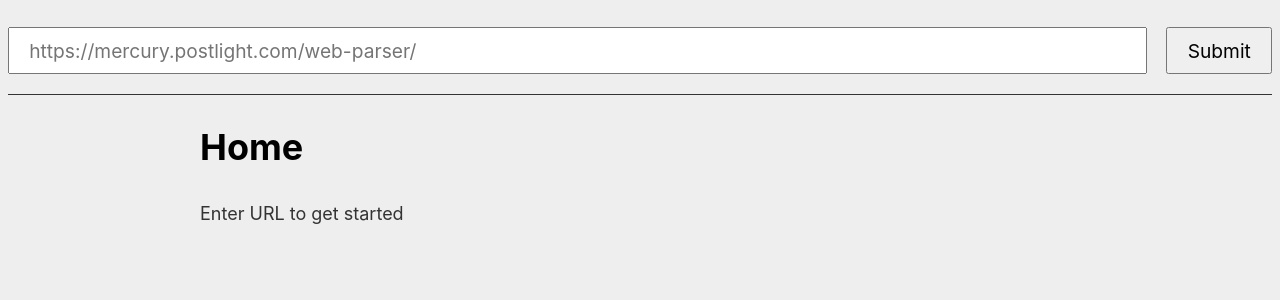
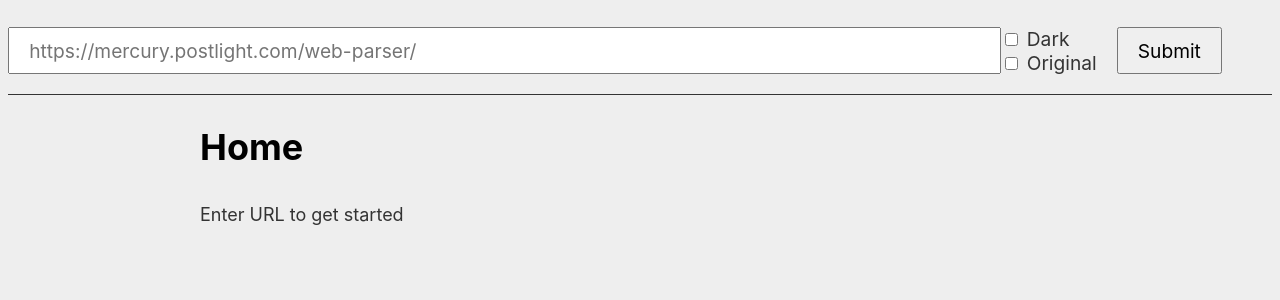
Before and after one commit to irfancharania/readability-wrapper, a Flask app: page / in a window 1280 px wide. Shown: the top 300 px of the page. Run offline with Flask 2, Linux system fonts and the light colour scheme.

Commit message:
Add fallback url
Add readme and license
Add switch theme
Add switch url redirect

```diff
--- /dev/null
+++ b/app.json
@@ -0,0 +1,6 @@
+{
+  "name": "Readability Parser",
+  "description": "Remove all the cruft from web pages for a pleasant reading experience",
+  "repository": "https://github.com/irfancharania/readability-wrapper",
+  "keywords": [ "readability", "mercury", "heroku" ]
+}
--- a/app.py
+++ b/app.py
@@ -1,11 +1,11 @@
-from flask import Flask, request, render_template, send_from_directory, url_for
+from flask import Flask, request, render_template, send_from_directory, url_for, redirect
 from mercury_parser import ParserAPI
 from urlparse import urljoin
 import validators
 import urllib
 import os
 import re
-from config import MERCURY_API_KEY, LINKS, THEME, DO_NOT_REDIRECT
+from config import MERCURY_API_KEY, DO_NOT_REDIRECT, FALLBACK_REDIRECT_URL
 
 # initialization
 app = Flask(__name__)
@@ -52,33 +52,34 @@
 def main():
     # variables
     page_url = ""
-    page_theme = THEME
-    page_links = LINKS
 
     # parse query string parameters
     paramTheme = request.args.get('theme')
-    if paramTheme:
-        page_theme = "dark" if paramTheme.lower() == "dark" else THEME
+    page_theme = 'dark' if paramTheme and paramTheme.lower() == 'dark' else ''
 
     paramLinks = request.args.get('links')
-    if paramLinks:
-        page_links = "original" if paramLinks.lower() == "original" else LINKS
+    page_links = 'original' if paramLinks and paramLinks.lower() == 'original' else ''
 
     paramUrl = request.args.get('url')
+
     if paramUrl:
         url = urllib.unquote(paramUrl).strip()
+
         if validators.url(url):
             # get page content
-            data = get_remote_data(url)
-            if data.url:
-                page_title = data.title
-                page_content = data.content if page_links == "original" \
-                    else change_links_to_readable(data.content,
-                                                  page_theme, page_links)
-                page_url = data.url
-            else:
-                page_title = "Parser unavailable"
-                page_content = "Parser is not working"
+            try:
+                data = get_remote_data(url)
+                if data.url:
+                    page_title = data.title
+                    page_content = data.content if page_links == 'original' \
+                        else change_links_to_readable(data.content,
+                                                      page_theme, page_links)
+                    page_url = data.url
+                else:
+                    # parser is unavailable
+                    return redirect(FALLBACK_REDIRECT_URL + url)
+            except:
+                return redirect(FALLBACK_REDIRECT_URL + url)
 
         else:
             page_title = "Invalid URL"
@@ -92,7 +93,8 @@
                            title=page_title,
                            content=page_content,
                            url=page_url,
-                           theme=page_theme)
+                           theme=page_theme,
+                           links=page_links)
 
 
 # launch
--- a/config.py
+++ b/config.py
@@ -9,6 +9,5 @@
 
 # set up variables
 MERCURY_API_KEY = os.getenv('MERCURY_API_KEY')
-LINKS = 'redirect'
-THEME = ''
-DO_NOT_REDIRECT = ['youtube', 'dailymotion']
+DO_NOT_REDIRECT = ['youtube.com', 'github.com', '.pdf']
+FALLBACK_REDIRECT_URL = 'http://googleweblight.com/?lite_url='
--- a/static/css/style.css
+++ b/static/css/style.css
@@ -20,26 +20,36 @@
 
     header div {
         display: table-cell;
-        width: 100%;
-    }
-
-    header input {
-        width: 100%;
-        padding: .5em 1em;
     }
 
     header button {
         color: black;
-        padding: .5em 1em;
         white-space: nowrap;
         margin: 0 0 0 1em;
     }
 
-input, button {
-    font-size: inherit;
-    line-height: inherit;
-    font-family: inherit;
-}
+    header input, button {
+        padding: .5em 1em;
+        font-size: inherit;
+        line-height: inherit;
+        font-family: inherit;
+    }
+
+    header .url input {
+        width: 100%;
+    }
+
+    header .options {
+        width: 5em;
+        vertical-align: top;
+    }
+
+        header .options label {
+            display: block;
+        }
+
+    header .url {
+    }
 
 main {
     font-size: 18px;
@@ -48,6 +58,10 @@
     margin: 0px auto;
     padding: 0 10px;
     word-wrap: break-word;
+}
+
+pre {
+    overflow: auto;
 }
 
 /*-----------------------*/
@@ -85,7 +99,7 @@
 /*-----------------------*/
 
 body.dark {
-    background: #000;
+    background: #222;
     color: #eee;
 }
 
@@ -98,7 +112,7 @@
     }
 
     body.dark a {
-        color: #9ff;
+        color: #3ff;
     }
 
         body.dark a:visited {
--- a/templates/index.html
+++ b/templates/index.html
@@ -10,9 +10,20 @@
 <body class="{{theme}}">
     <header>
         <form id="form-data" method="get" action="/">
-            <div>
-                <input type="text" name="url" maxlength="500" size="50"
-                       placeholder="https://mercury.postlight.com/web-parser/" />
+            <div class="url">
+                <input type="search" name="url" maxlength="500" size="50"
+                       placeholder="https://mercury.postlight.com/web-parser/"
+                       value="{{url}}" />
+            </div>
+            <div class="options">
+                <label title="Switch between dark and light theme">
+                    <input type="checkbox" id="theme" name="theme" value="dark" {% if theme == "dark" %}checked="checked" {% endif %} />
+                    Dark
+                </label>
+                <label title="Redirect links from parser or leave them as original links">
+                    <input type="checkbox" id="links" name="links" value="original" {% if links == "original" %}checked="checked" {% endif %}>
+                    Original
+                </label>
             </div>
             <div>
                 <button>Submit</button>
```
Also changed, not shown: README.md (added), 1 other file.
